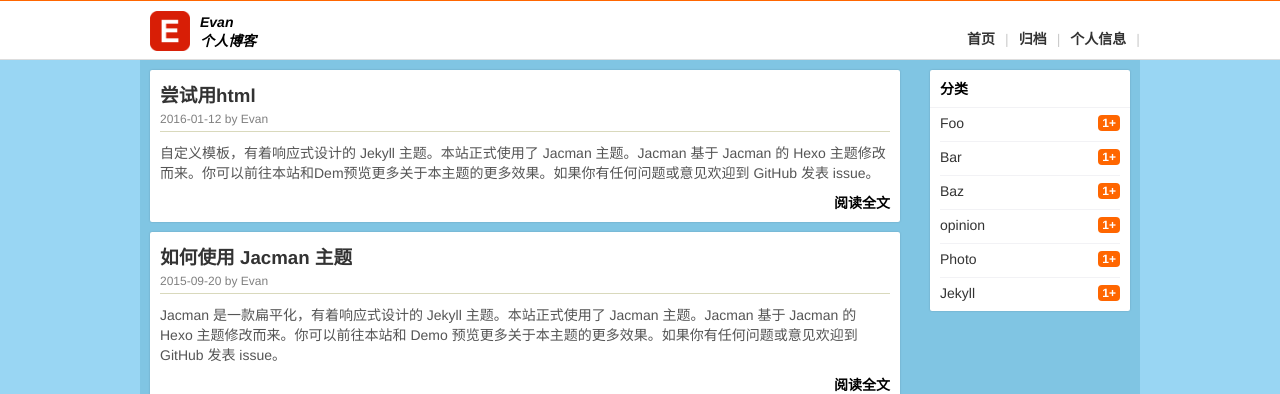
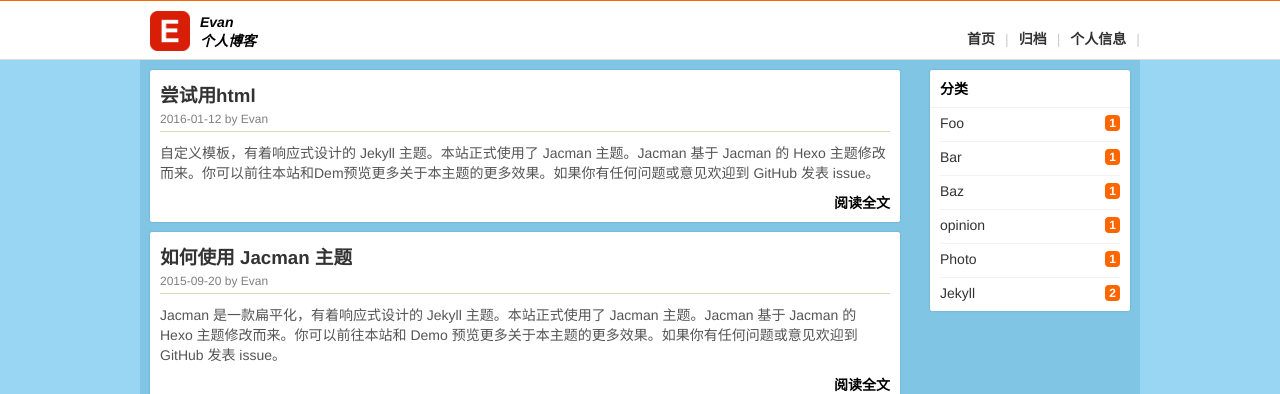
Before and after one commit to bnuephjx/bnuephjx.github.io, a Jekyll site: the page built from index.html, in a window 1280 px wide. Shown: the top 394 px of the page. Built offline with Jekyll 4.4.1, drawn with Linux system fonts in a browser that asks for light colours; the list of posts is cut into pages by our own code.

Commit message:
no message

```diff
--- a/_includes/_component/categorie.html
+++ b/_includes/_component/categorie.html
@@ -9,10 +9,10 @@
 					<p class="txt">
 						{{ item[0] }}
 					</p>
-					{% if (item[1] | size) > 2 %}
+					{% if item[1] | size < 2 %}
+						<span class='classifyNum'>{{ item[1] | size }}</span>
+					{% else %}
 						<span class='classifyNum'>1+</span>
-					{% else %}
-						<span class='classifyNum'>{{ item[1] | size }}</span>
 					{% endif %}
 				</a>
 			</li>
```
